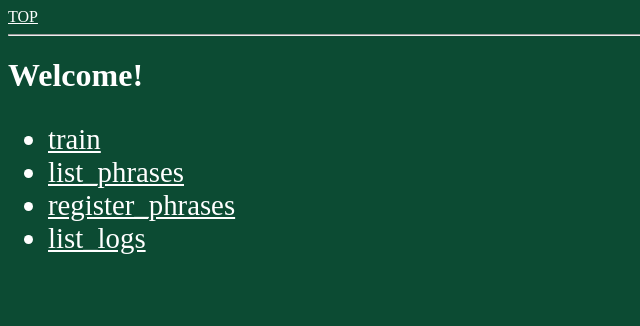
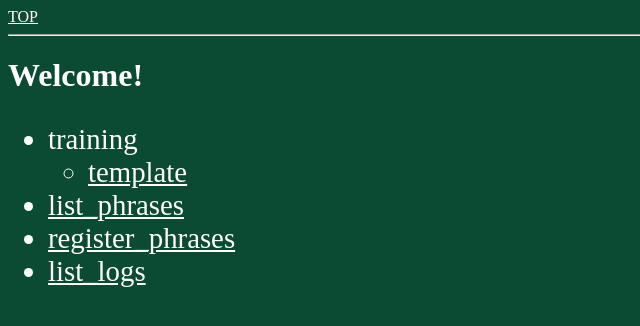
Before and after one commit to astromech-droid/english, a Django app: page /gym/ in a window 1280 px wide. Shown: the top 326 px of the page, without its empty margins (0-640 px from the left). Run offline with Django 4.2, Linux system fonts and the light colour scheme.

Commit message:
train->template_trainingに改名

```diff
--- a/gym/templates/gym/index.html
+++ b/gym/templates/gym/index.html
@@ -11,7 +11,12 @@
     <div class="links">
         <ul>
             <li>
-                <a href={% url 'train' %}>train</a>
+                <span>training</span>
+                <ul>
+                    <li>
+                        <a href={% url 'template_training' %}>template</a>
+                    </li>
+                </ul>
             </li>
             <li>
                 <a href={% url 'list_phrases' %}>list_phrases</a>
--- a/gym/urls.py
+++ b/gym/urls.py
@@ -4,7 +4,7 @@ from . import views
 
 urlpatterns = [
     path("", views.index, name="index"),
-    path("train", views.train, name="train"),
+    path("training/template", views.template_training, name="template_training"),
     path("phrases", views.list_phrases, name="list_phrases"),
     path("logs", views.list_logs, name="list_logs"),
     path("phrases/register", views.html_register_phrases, name="html_register_phrases"),
--- a/gym/views.py
+++ b/gym/views.py
@@ -35,8 +35,8 @@ def index(request):
     return HttpResponse(html.render(context, request))
 
 
-def train(request):
-    html = loader.get_template("gym/train.html")
+def template_training(request):
+    html = loader.get_template("gym/template_training.html")
     context = {}
     return HttpResponse(html.render(context, request))
 
```
Also changed, not shown: gym/templates/gym/template_training.html (renamed from gym/templates/gym/train.html).
